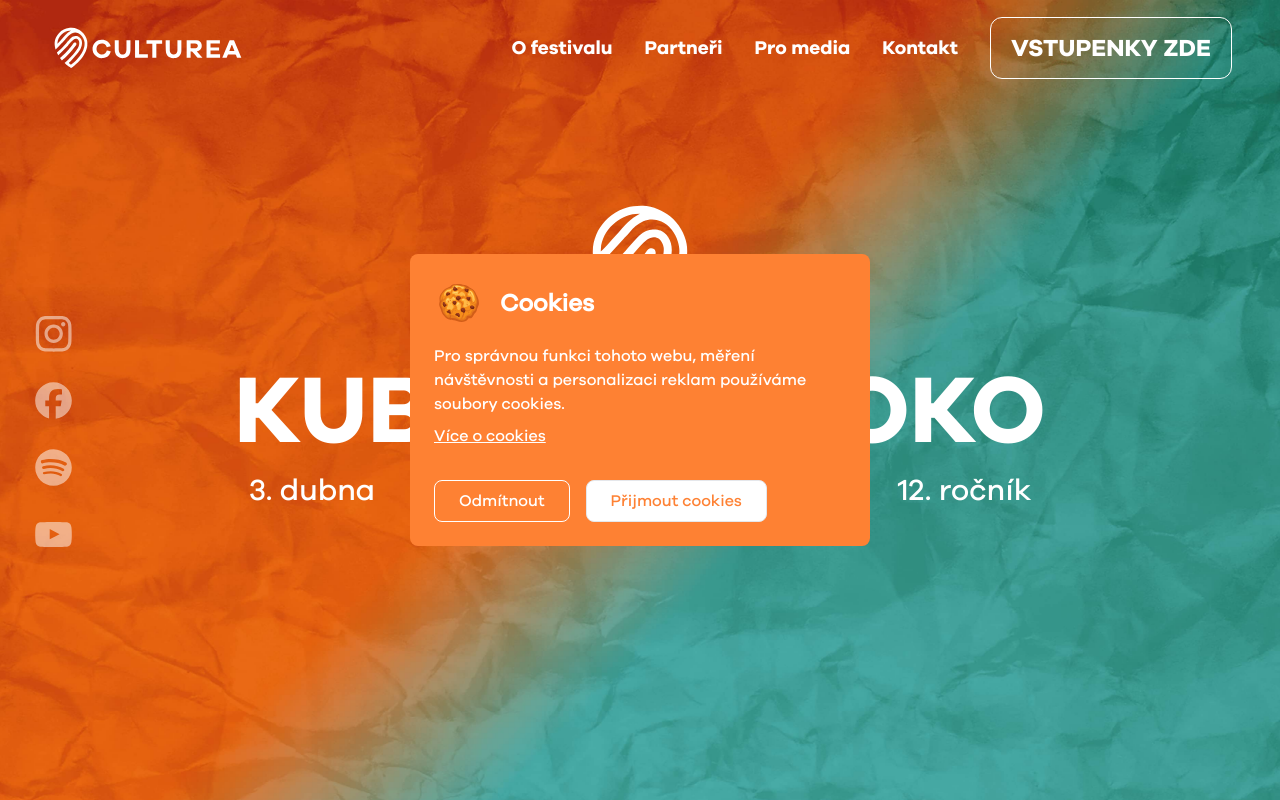
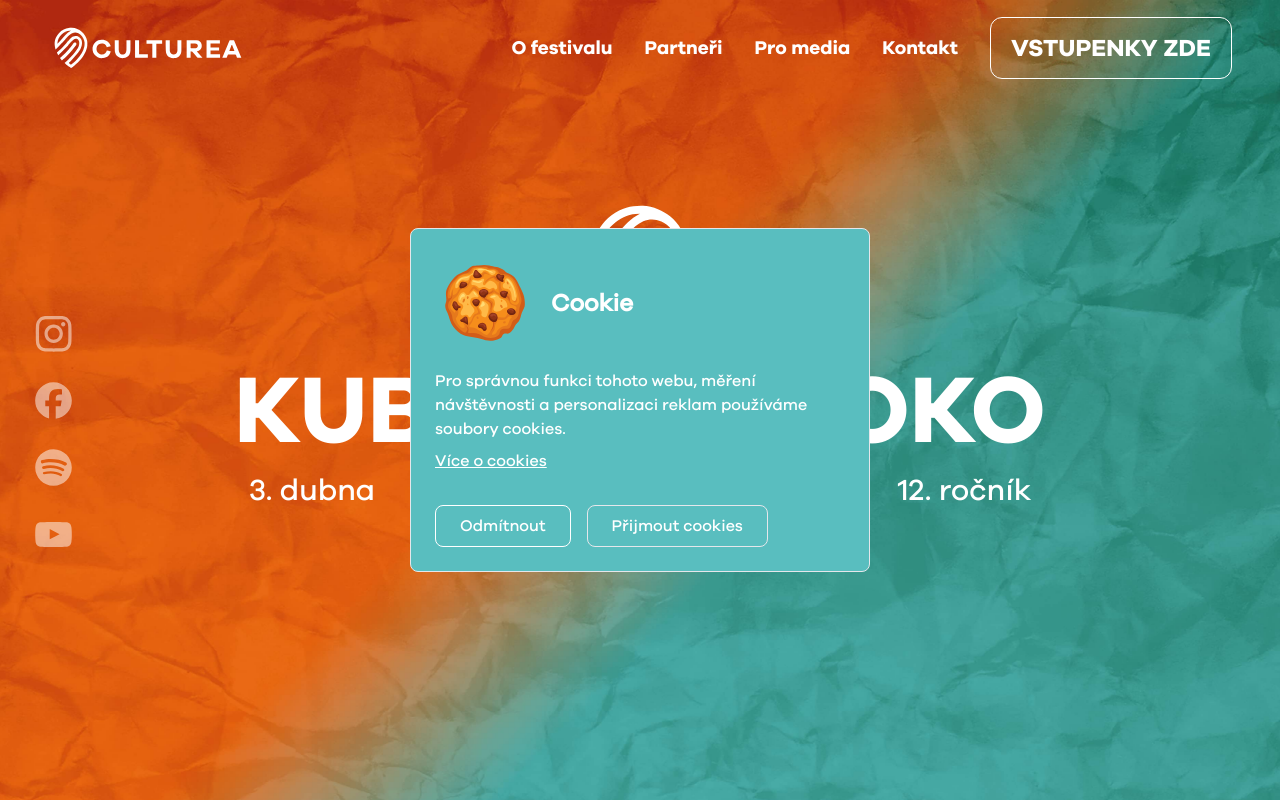
Before and after one commit to tomesfilip/web-culturea-astro, an Astro site: page / in a window 1280 px wide. Shown: the top 800 px of the page. Built offline with nearby package versions, Linux system fonts and the light colour scheme; Astro itself is replaced by a stand-in of ours.

Commit message:
cookie styling

```diff
--- a/src/components/cookies/CookieButtons.tsx
+++ b/src/components/cookies/CookieButtons.tsx
@@ -8,15 +8,15 @@ const CookieButtons = ({
   handleAcceptCookies,
 }: Props) => {
   return (
-    <div className="buttons flex gap-x-4 gap-y-2 flex-wrap">
+    <div className="buttons flex gap-x-4 gap-y-2 flex-wrap ">
       <button
-        className="px-6 py-2 text-white bg-flushOrange border-white rounded-lg border-[1px]"
+        className="px-6 py-2 text-white border-white rounded-lg border-[1px] hover:bg-flushOrange transition duration-300"
         onClick={handleDeclineCookies}
       >
         Odmítnout
       </button>
       <button
-        className="px-6 py-2 text-flushOrange bg-white rounded-lg border-[1px]"
+        className="px-6 py-2 text-flushOrange rounded-lg border-[1px] text-white hover:bg-flushOrange transition duration-300"
         onClick={handleAcceptCookies}
       >
         Přijmout cookies
--- a/src/components/cookies/CookieHeader.tsx
+++ b/src/components/cookies/CookieHeader.tsx
@@ -3,8 +3,8 @@ import cookieIcon from '../../assets/img/icons/cookie.svg?url';
 const CookieHeader = () => {
   return (
     <div className="cookie-header flex flex-wrap items-center gap-x-4">
-      <img src={cookieIcon} alt="cookie ikona" width={50} height={50} />
-      <h4 className="text-white md:text-2xl text-xl font-bold">Cookies</h4>
+      <img src={cookieIcon} alt="cookie ikona" width={100} height={100} />
+      <h4 className="text-white md:text-2xl text-xl font-bold ">Cookie</h4>
     </div>
   );
 };
--- a/src/components/shared/CookieBanner.tsx
+++ b/src/components/shared/CookieBanner.tsx
@@ -20,7 +20,7 @@ const CookieBanner = () => {
   return (
     <>
       {showCookieBanner && (
-        <div className="fixed top-1/2 left-1/2 flex -translate-x-1/2 -translate-y-1/2 flex-col bg-flushOrange p-6 w-[94%] md:max-w-[460px] rounded-lg z-20">
+        <div className="fixed top-1/2 left-1/2 flex -translate-x-1/2 -translate-y-1/2 flex-col border-[1px] bg-cookieBg p-6 w-[94%] md:max-w-[460px] rounded-lg z-20">
           <CookieHeader />
           <CookieContent />
           <CookieButtons
--- a/tailwind.config.mjs
+++ b/tailwind.config.mjs
@@ -3,7 +3,7 @@ export default {
   content: ['./src/**/*.{astro,html,js,jsx,md,mdx,svelte,ts,tsx,vue}'],
   theme: {
     extend: {
-      colors: { flushOrange: '#FE8133', lightOrange: '#F9BA7E' },
+      colors: { flushOrange: '#FE8133', lightOrange: '#F9BA7E', cookieBg: '#59BEBF' },
       fontFamily: {
         body: ['GalanoGrotesqueRegular'],
         headline: ['GalanoGrotesqueBold'],
```
